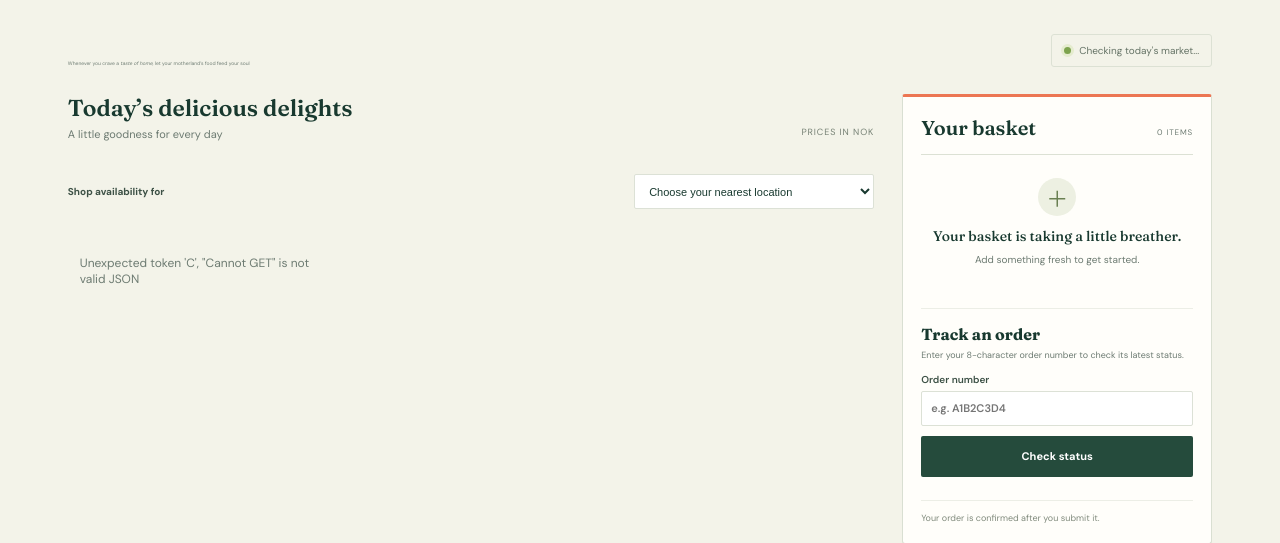
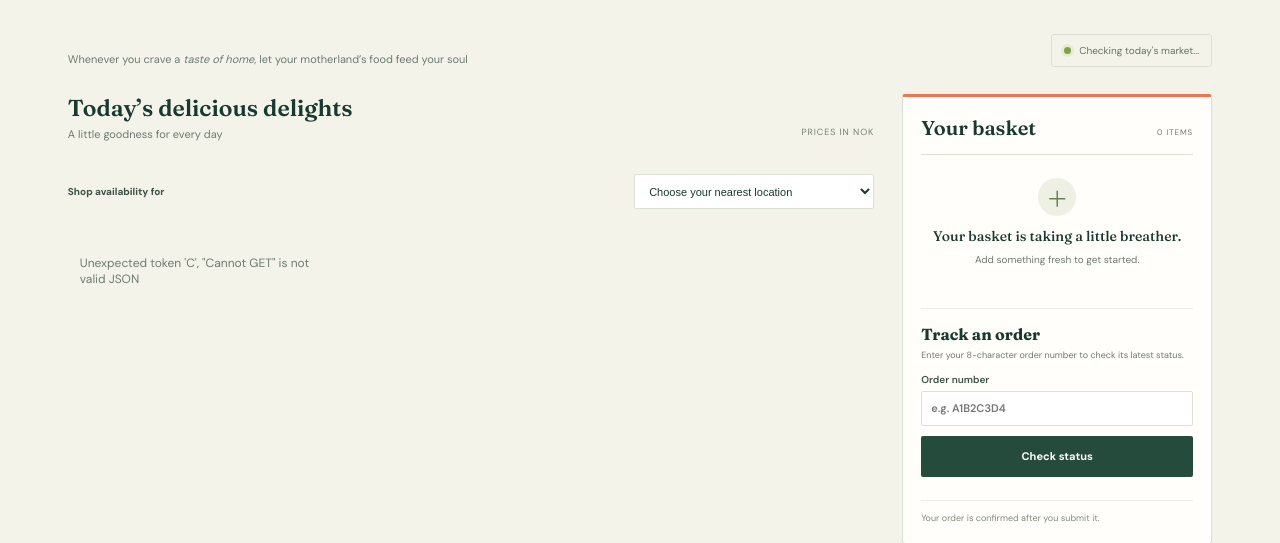
Before and after one commit to Naveen-Kollu/Groceryapp, a Python web app: template templates/index.html in a window 1280 px wide. Shown: the part 114-657 px from the top of the page. Run offline with Jinja, Linux system fonts and the light colour scheme; the template is opened without the code that fills it, so the values that code supplies are empty.

Commit message:
modified diplay content

```diff
--- a/static/service-worker.js
+++ b/static/service-worker.js
@@ -1,4 +1,4 @@
-const CACHE_NAME = "root-river-shell-v1";
+const CACHE_NAME = "root-river-shell-v2";
 const SHELL_FILES = [
   "/",
   "/static/styles.css",
--- a/static/styles.css
+++ b/static/styles.css
@@ -40,7 +40,7 @@ button, a { -webkit-tap-highlight-color: transparent; }
 h1, h2, h3, p { margin-top: 0; }
 h1 { margin: 0; font-family: var(--serif); font-size: clamp(32px, 4vw, 48px); font-weight: 500; line-height: 1.13; }
 h1 em { color: #789247; font-weight: 500; }
-.welcome-copy { margin: 5px 0 0; color: var(--muted); font-size: 5px; text-transform: none; }
+.welcome-copy { margin: 5px 0 0; color: var(--muted); font-size: 11px; font-weight: 400; line-height: 1.5; text-transform: none; }
 .market-note { display: flex; align-items: center; gap: 8px; max-width: 320px; padding: 9px 12px; border: 1px solid var(--line); border-radius: 3px; color: #657366; font-size: 10px; text-align: right; }
 .fresh-dot { width: 7px; height: 7px; flex: 0 0 7px; border-radius: 50%; background: #7da34e; box-shadow: 0 0 0 3px #e5eccf; }
 .shop-layout { display: grid; grid-template-columns: minmax(0, 1fr) 310px; align-items: start; gap: 28px; }
```
